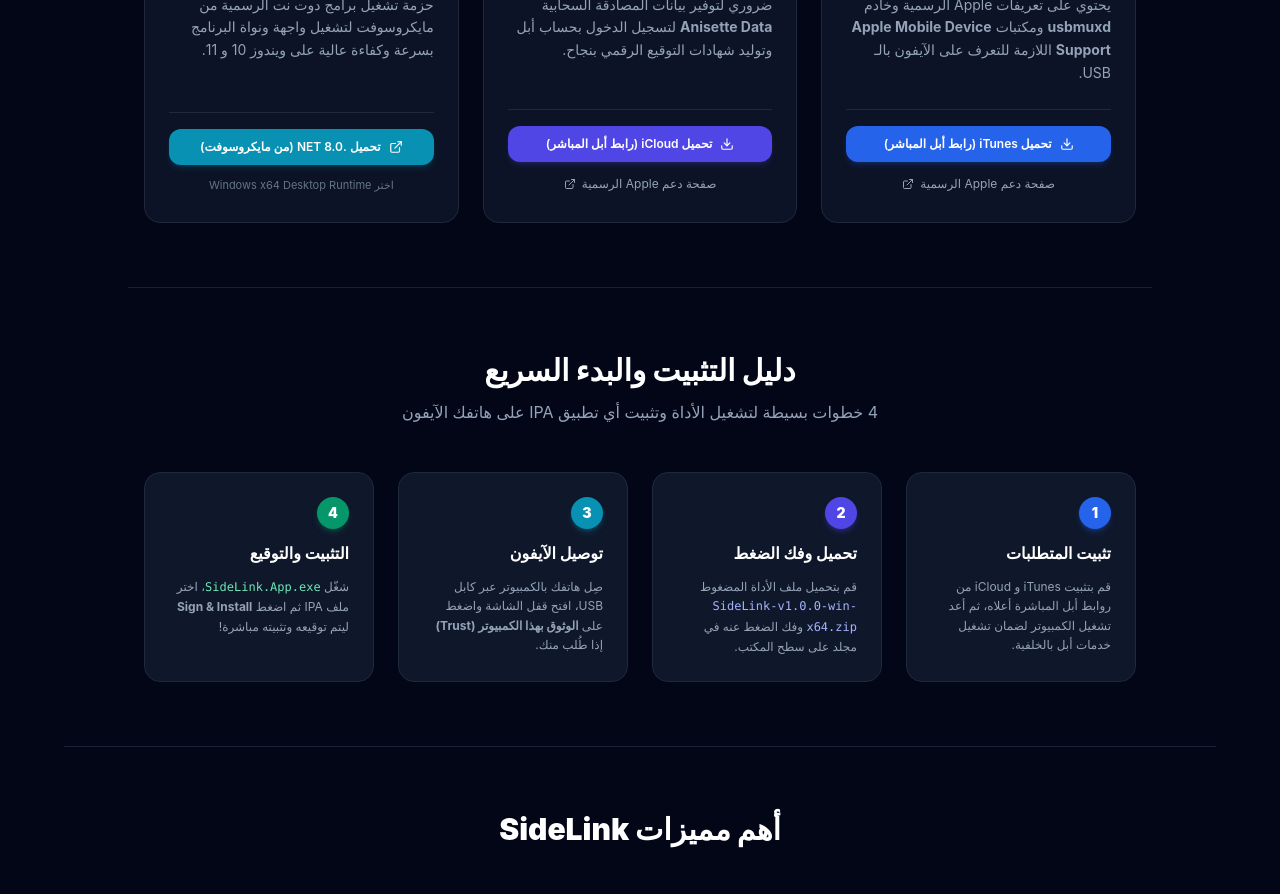
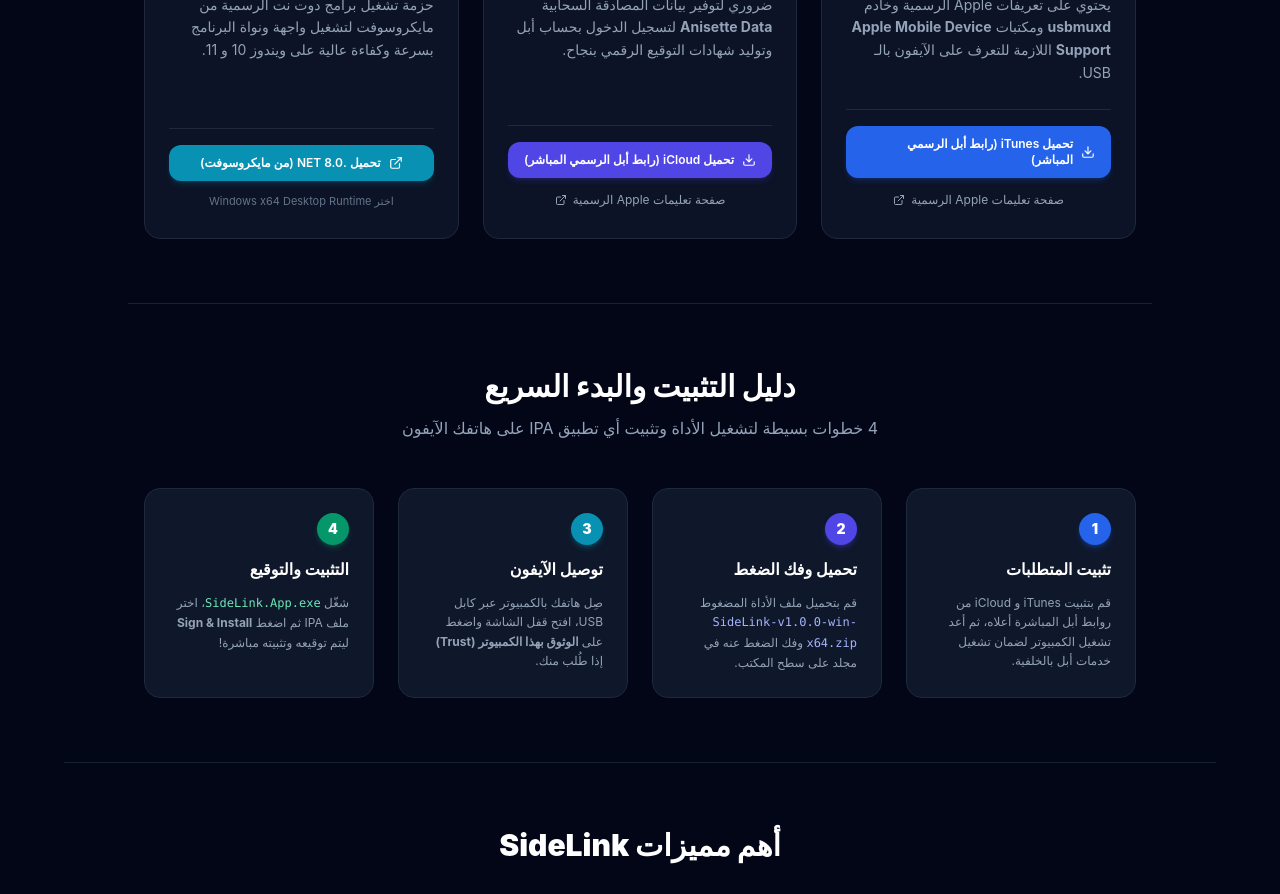
Before and after one commit to eltagriby1996/SideLink, a Next.js app in the folder sidelink-web/: page / in a window 1280 px wide. Shown: the part 1220-2114 px from the top of the page. Built offline with nearby package versions, Linux system fonts and the light colour scheme.

Commit message:
fix(web): update itunes and icloud links to verified official apple direct download endpoints

```diff
--- a/sidelink-web/app/page.tsx
+++ b/sidelink-web/app/page.tsx
@@ -63,6 +63,7 @@ export default function HomePage() {
           <div className="flex items-center gap-3">
             <a
               href="/downloads/SideLink-v1.0.0-win-x64.zip"
+              download="SideLink-v1.0.0-win-x64.zip"
               className="flex items-center gap-2 px-4 py-2 rounded-xl bg-blue-600 hover:bg-blue-500 text-white font-semibold transition text-xs sm:text-sm shadow-lg shadow-blue-600/25 active:scale-95"
             >
               <Download className="w-4 h-4" />
@@ -94,6 +95,7 @@ export default function HomePage() {
         <div id="download" className="pt-4 flex flex-col sm:flex-row items-center justify-center gap-4">
           <a
             href="/downloads/SideLink-v1.0.0-win-x64.zip"
+            download="SideLink-v1.0.0-win-x64.zip"
             className="w-full sm:w-auto flex items-center justify-center gap-3 px-8 py-4 rounded-2xl bg-gradient-to-r from-blue-600 to-indigo-600 hover:from-blue-500 hover:to-indigo-500 text-white font-bold text-base shadow-xl shadow-blue-600/30 hover:shadow-blue-500/40 transition active:scale-95 border border-blue-400/30 group"
           >
             <Download className="w-5 h-5 group-hover:-translate-y-0.5 transition-transform" />
@@ -169,19 +171,21 @@ export default function HomePage() {
 
             <div className="mt-6 pt-4 border-t border-slate-800 space-y-2">
               <a
-                href="https://secure-appldnld.apple.com/itunes12/001-80053-20210422-E8A3B28C-A3EB-11EB-A3C9-A48041042A68/iTunes64Setup.exe"
-                className="w-full flex items-center justify-center gap-2 px-4 py-2.5 rounded-xl bg-blue-600 hover:bg-blue-500 text-white font-semibold text-xs transition shadow-md shadow-blue-600/20"
+                href="https://www.apple.com/itunes/download/win64"
+                target="_blank"
+                rel="noopener noreferrer"
+                className="w-full flex items-center justify-center gap-2 px-4 py-2.5 rounded-xl bg-blue-600 hover:bg-blue-500 text-white font-semibold text-xs transition shadow-md shadow-blue-600/20 active:scale-95"
               >
                 <Download className="w-3.5 h-3.5" />
-                <span>تحميل iTunes (رابط أبل المباشر)</span>
+                <span>تحميل iTunes (رابط أبل الرسمي المباشر)</span>
               </a>
               <a
-                href="https://support.apple.com/HT210384"
+                href="https://support.apple.com/en-us/106372"
                 target="_blank"
-                rel="noreferrer"
+                rel="noopener noreferrer"
                 className="w-full flex items-center justify-center gap-1.5 px-3 py-1.5 rounded-lg text-slate-400 hover:text-slate-200 text-xs transition"
               >
-                <span>صفحة دعم Apple الرسمية</span>
+                <span>صفحة تعليمات Apple الرسمية</span>
                 <ExternalLink className="w-3 h-3" />
               </a>
             </div>
@@ -204,19 +208,21 @@ export default function HomePage() {
 
             <div className="mt-6 pt-4 border-t border-slate-800 space-y-2">
               <a
-                href="https://updates.cdn-apple.com/2020/windows/001-39935-20200911-1A70AA56-F448-11EA-8109-AE4E4138F9D0/iCloudSetup.exe"
-                className="w-full flex items-center justify-center gap-2 px-4 py-2.5 rounded-xl bg-indigo-600 hover:bg-indigo-500 text-white font-semibold text-xs transition shadow-md shadow-indigo-600/20"
+                href="https://updates.cdn-apple.com/2020/windows/001-39935-20200911-1A70AA56-F448-11EA-8CC0-99D41950005E/iCloudSetup.exe"
+                target="_blank"
+                rel="noopener noreferrer"
+                className="w-full flex items-center justify-center gap-2 px-4 py-2.5 rounded-xl bg-indigo-600 hover:bg-indigo-500 text-white font-semibold text-xs transition shadow-md shadow-indigo-600/20 active:scale-95"
               >
                 <Download className="w-3.5 h-3.5" />
-                <span>تحميل iCloud (رابط أبل المباشر)</span>
+                <span>تحميل iCloud (رابط أبل الرسمي المباشر)</span>
               </a>
               <a
-                href="https://support.apple.com/HT204283"
+                href="https://support.apple.com/en-us/102670"
                 target="_blank"
-                rel="noreferrer"
+                rel="noopener noreferrer"
                 className="w-full flex items-center justify-center gap-1.5 px-3 py-1.5 rounded-lg text-slate-400 hover:text-slate-200 text-xs transition"
               >
-                <span>صفحة دعم Apple الرسمية</span>
+                <span>صفحة تعليمات Apple الرسمية</span>
                 <ExternalLink className="w-3 h-3" />
               </a>
             </div>
@@ -382,6 +388,7 @@ export default function HomePage() {
           <div className="flex flex-col sm:flex-row items-center justify-center gap-4 pt-2">
             <a
               href="/downloads/SideLink-v1.0.0-win-x64.zip"
+              download="SideLink-v1.0.0-win-x64.zip"
               className="w-full sm:w-auto flex items-center justify-center gap-3 px-8 py-4 rounded-xl bg-blue-600 hover:bg-blue-500 text-white font-bold text-base shadow-lg shadow-blue-600/30 transition active:scale-95"
             >
               <Download className="w-5 h-5" />
```
